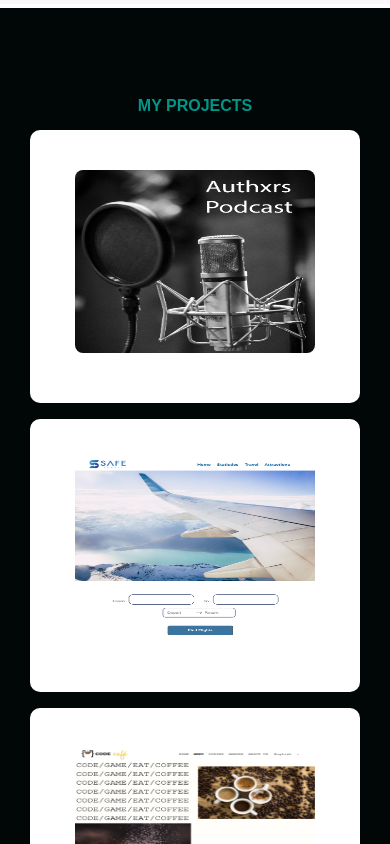
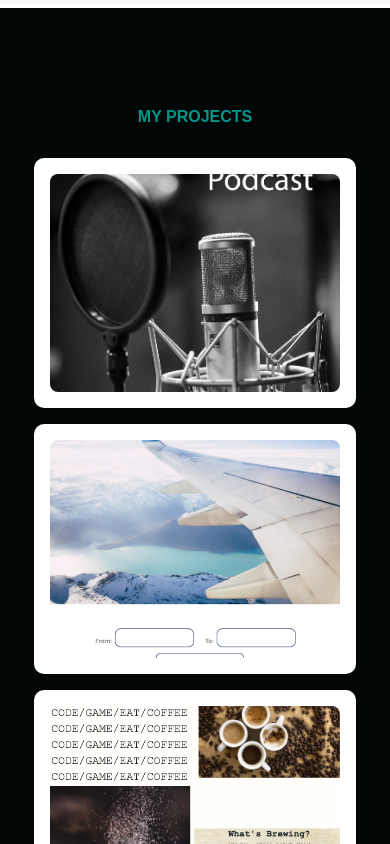
Before and after one commit to naomi-carey/Portfolio, a React (Create React App) app: page / in a window 390 px wide. Shown: the part 2920-3764 px from the top of the page. Built offline with nearby package versions, Linux system fonts and the light colour scheme; a web font is replaced by a local one.

Commit message:
worked out bug in react-card-flip and responsiveness

```diff
--- a/src/components/Projects/ProjectsElements.js
+++ b/src/components/Projects/ProjectsElements.js
@@ -10,34 +10,49 @@ export const ProjectsContainer = styled.div`
   background: #010606;
 `;
 export const ProjectsWrapper = styled.div`
-  height: 100%;
+  min-height: calc(100vh - 150px);
   width: 100%;
+  display: flex;
+  padding: 0 24px;
+  justify-content: center;
+  align-items: center;
+  gap: 16px;
   margin: 0 auto;
-  display: grid;
-  grid-template-columns: 1fr 1fr 1fr;
-  /* grid-template-rows: 1fr 1fr; */
-  grid-auto-rows: 1fr;
-  align-items: center;
-  grid-gap: 16px;
-  padding: 0 30px;
-  @media screen and (max-width: 1000px) {
-    grid-template-columns: 1fr 1fr;
+  div {
+    height: 300px;
+  }
+  @media screen and (max-width: 1440px) {
+    flex-wrap: wrap;
+    div {
+      width: 46%;
+      height: 450px;
+    }
+  }
+  @media screen and (max-width: 960px) {
+    div {
+      height: 400px;
+    }
   }
   @media screen and (max-width: 768px) {
-    grid-template-columns: 1fr 1fr;
-    grid-auto-rows: 300px;
+    width: 95%;
+    div {
+      height: 360px;
+    }
   }
-  @media screen and (max-width: 576px) {
-    grid-auto-rows: 250px;
+  @media screen and (max-width: 650px) {
+    div {
+      width: 100%;
+    }
   }
-  @media screen and (max-width: 480px) {
-    grid-template-columns: 1fr;
-    grid-auto-rows: 70vw;
+  @media screen and (max-width: 650px) {
+    div {
+      height: 250px;
+    }
   }
-  div > div > div > div {
-    display: flex;
-    justify-content: center;
-    align-items: center;
+  @media screen and (max-width: 375px) {
+    div {
+      height: 200px;
+    }
   }
 `;
 export const ProjectsCard = styled.div`
@@ -55,24 +70,42 @@ export const ProjectsCard = styled.div`
   &:hover {
     cursor: pointer;
   }
+  @media screen and (max-width: 768px) {
+    padding: 24px;
+  }
+  @media screen and (max-width: 568px) {
+    padding: 16px;
+  }
 `;
-export const ProjectsIcon = styled.img`
+export const ProjectsIcon = styled.div`
   height: 100%;
   width: 100%;
   border-radius: 8px;
-  margin-bottom: 10px;
+  background-image: ${(p) => `url(${p.pic})`};
+  background-repeat: no-repeat;
+  background-position: center;
+  background-size: cover;
+  /* background-size:contain; */
 `;
 export const ProjectsH1 = styled.h1`
   color: #009688;
   font-size: 16px;
-  line-height: 16px;
   font-weight: 700;
   letter-space: 1.4px;
   text-transform: uppercase;
-  margin-bottom: 16px;
-  margin-top: 90px;
   user-select: none;
 `;
+
+export const TitleWrapper = styled.div`
+  width: 100%;
+  padding-top: 100px;
+  height: 150px;
+  display: flex;
+  justify-content: center;
+  align-items: flex-start;
+  user-select: none;
+`;
+
 export const ProjectButton = styled.a`
   border-radius: 2px;
   outline: none;
--- a/src/components/Projects/data.js
+++ b/src/components/Projects/data.js
@@ -3,33 +3,36 @@ import Icon2 from "../../images/safertravels2.png";
 import Icon3 from "../../images/codecafe2.png";
 import Icon4 from "../../images/mydocuments.svg";
 import { ProjectsIcon } from "./ProjectsElements";
+
+console.log(Icon1);
+
 export const projects = [
   {
-    image: () => <ProjectsIcon src={Icon1} alt="donotforgetalt" />,
-    title: "I AM FROM JSON",
+    image: () => <ProjectsIcon pic={Icon1} alt="Authxrs image" />,
+    title: "Authxrs",
     desc: "React.js / Node.js / Styled Components",
     button: "View the site",
     link: "https://the-authors.netlify.app/",
   },
   {
-    image: () => <ProjectsIcon src={Icon2} alt="donotforgetalt" />,
+    image: () => <ProjectsIcon pic={Icon2} alt="Safer Travels image" />,
     title: "Safer Travel",
     desc: "React.js / Hooks / CSS",
     button: "View the site",
     link: "https://zen-albattani-4c735b.netlify.app",
   },
   {
-    image: () => <ProjectsIcon src={Icon3} alt="donotforgetalt" />,
+    image: () => <ProjectsIcon pic={Icon3} alt="Code Cafe image" />,
     title: "Code Cafe",
     desc: "JavaScript / HTML / CSS",
     button: "View the site",
     link: "https://heuristic-payne-285218.netlify.app",
   },
   {
-    image: () => <ProjectsIcon src={Icon4} alt="donotforgetalt" />,
+    image: () => <ProjectsIcon pic={Icon4} alt="Documentation image" />,
     title: "Technical Documentation",
     desc: "Samples of technical documentation.",
     button: "View the site",
-    link: "https://zen-albattani-4c735b.netlify.app",
+    link: "https://safejourneys.atlassian.net/l/c/gFWwRqAT",
   },
 ];
--- a/src/components/Projects/index.js
+++ b/src/components/Projects/index.js
@@ -2,14 +2,15 @@ import React, { useState } from "react";
 import ReactCardFlip from "react-card-flip";
 import { projects } from "./data";
 import {
+  EventWrapper,
+  ProjectButton,
+  ProjectsCard,
   ProjectsContainer,
   ProjectsH1,
-  ProjectsWrapper,
-  ProjectsCard,
   ProjectsH2,
   ProjectsP,
-  ProjectButton,
-  EventWrapper,
+  ProjectsWrapper,
+  TitleWrapper,
 } from "./ProjectsElements";
 const Projects = ({ project, index }) => {
   const [isFlipped, setIsFlipped] = useState(false);
@@ -40,6 +41,7 @@ const Projects = ({ project, index }) => {
       >
         <ProjectsCard>{project.image()}</ProjectsCard>
         <ProjectsCard>
+          {" "}
           <ProjectsH2>{project.title}</ProjectsH2>
           <ProjectsP>{project.desc}</ProjectsP>
           <ProjectButton onClick={() => handleClick(project.link)}>
@@ -53,7 +55,9 @@ const Projects = ({ project, index }) => {
 const ProjectsMap = () => {
   return (
     <ProjectsContainer id="portfolio">
-      <ProjectsH1>My Projects</ProjectsH1>
+      <TitleWrapper>
+        <ProjectsH1>My Projects</ProjectsH1>
+      </TitleWrapper>
       <ProjectsWrapper>
         {projects.map((item, index) => (
           <Projects index={index} project={item} key={`card-${index}`} />
--- a/src/components/Resume/ResumeElements.js
+++ b/src/components/Resume/ResumeElements.js
@@ -1,29 +1,51 @@
 import styled from "styled-components";
 import { Link } from "react-router-dom";
+
+export const ResumeContainer = styled.div`
+  width: 100vw;
+  height: 100vh;
+  position: fixed;
+  padding: 24px;
+  bottom: 0;
+  left: 0;
+  right: 0;
+  top: 0;
+  z-index: 0;
+  overflow: hidden;
+  background: #010101;
+  @media screen and (max-width: 768px) {
+    padding: 10px 0;
+  }
+  @media screen and (max-width: 480px) {
+    padding: 80 0;
+    margin-bottom: 0px;
+  }
+`;
+
+export const ResumeIcon = styled(Link)`
+  height: 48px;
+  margin-bottom: 24px;
+`;
 
 export const ResumeLogoBorder = styled.div`
   button {
     position: relative;
     width: 90px;
     font-size: 30px;
-    height: 48px;
-
+    height: 100%;
     ${"" /* margin-top: 80px; */}
     margin-left: 31px;
     background: none;
-
     border: none;
     cursor: pointer;
     color: white;
     padding: 0;
-
     box-sizing: content-box;
     border: 2px solid transparent;
     &:focus {
       outline: none;
     }
   }
-
   button::before,
   button::after,
   span::before,
@@ -34,7 +56,6 @@ export const ResumeLogoBorder = styled.div`
     height: 10px;
     position: absolute;
   }
-
   button::before {
     top: -2px;
     left: -2px;
@@ -63,13 +84,11 @@ export const ResumeLogoBorder = styled.div`
     border-right: 2px solid white;
     transition: 0.5s all;
   }
-
   button:hover::before,
   button:hover::after {
     width: 50px;
     height: 50px;
   }
-
   button:hover span::before,
   button:hover span::after {
     width: 50px;
@@ -77,55 +96,13 @@ export const ResumeLogoBorder = styled.div`
   }
 `;
 
-export const ResumeContainer = styled.div`
-  width: 100vw;
-  height: 100vh;
-  position: fixed;
-  bottom: 0;
-  left: 0;
-  right: 0;
-  top: 0;
-  z-index: 0;
-  overflow: hidden;
-  background: #010101;
-  @media screen and (max-width: 768px) {
-    padding: 10px 0;
-  }
-  @media screen and (max-width: 480px) {
-    padding: 80 0;
-    margin-bottom: 0px;
-  }
-`;
-
 export const ResumeWrapper = styled.div`
-  height: 100%;
-  margin: 0 30px;
+  height: calc(100% - 80px);
   display: flex;
   justify-content: center;
   flex-direction: column;
   align-items: center;
-  padding: 24px 50px 50px 50px;
-  @media screen and (min-width: 768px) {
-    margin-left: 32px;
-    margin-top: 16px;
-  }
-  @media screen and (max-width: 480px) {
-    padding: 0;
-    justify-content: flex-start;
-  }
-`;
-
-export const ResumeIcon = styled(Link)`
-  margin-left: 32px;
-  margin-top: 32px;
-  text-decoration: none;
-  color: #fff;
-  font-weight: 700;
-  font-size: 32px;
-  @media screen and (min-width: 480px) {
-    margin-left: 16px;
-    margin-top: 8px;
-  }
+  margin: 32px;
 `;
 
 export const ResumeH1 = styled.h1`
@@ -140,13 +117,19 @@ export const ResumeH1 = styled.h1`
   user-select: none;
 `;
 
-export const ResumeImage = styled.img`
+export const ResumeImage = styled.div`
+  width: 100%;
   height: 100%;
+  background-image: ${(p) => `url(${p.src})`};
+  background-position: center;
+  background-size: contain;
+  background-repeat: no-repeat;
+  /* height:100%;
   object-fit: cover;
   margin-bottom: 10px;
   max-width: 100vw;
   @media screen and (max-width: 480px) {
     height: initial;
-    width: 100%;
-  }
+    width:100%
+  } */
 `;
```
